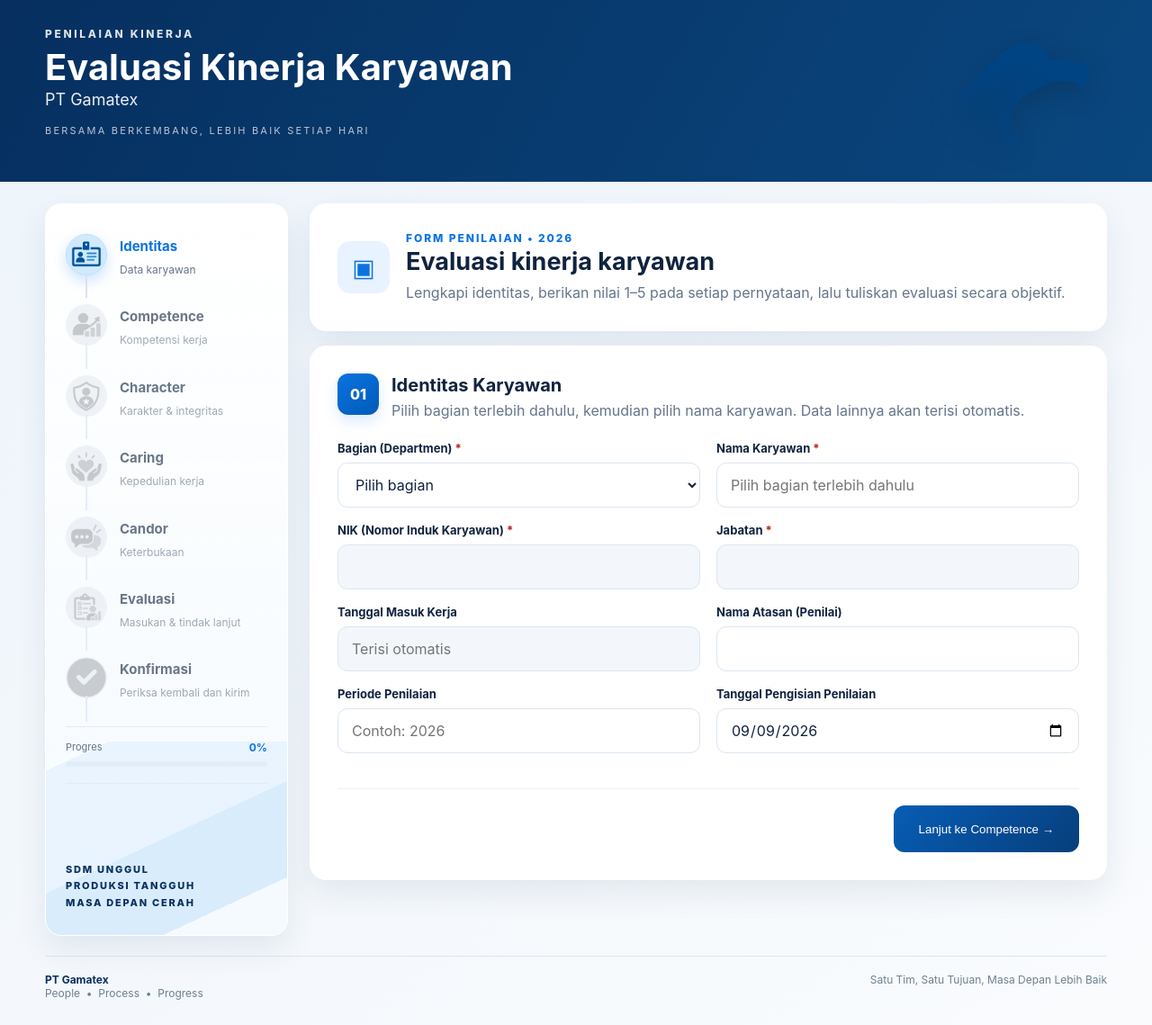
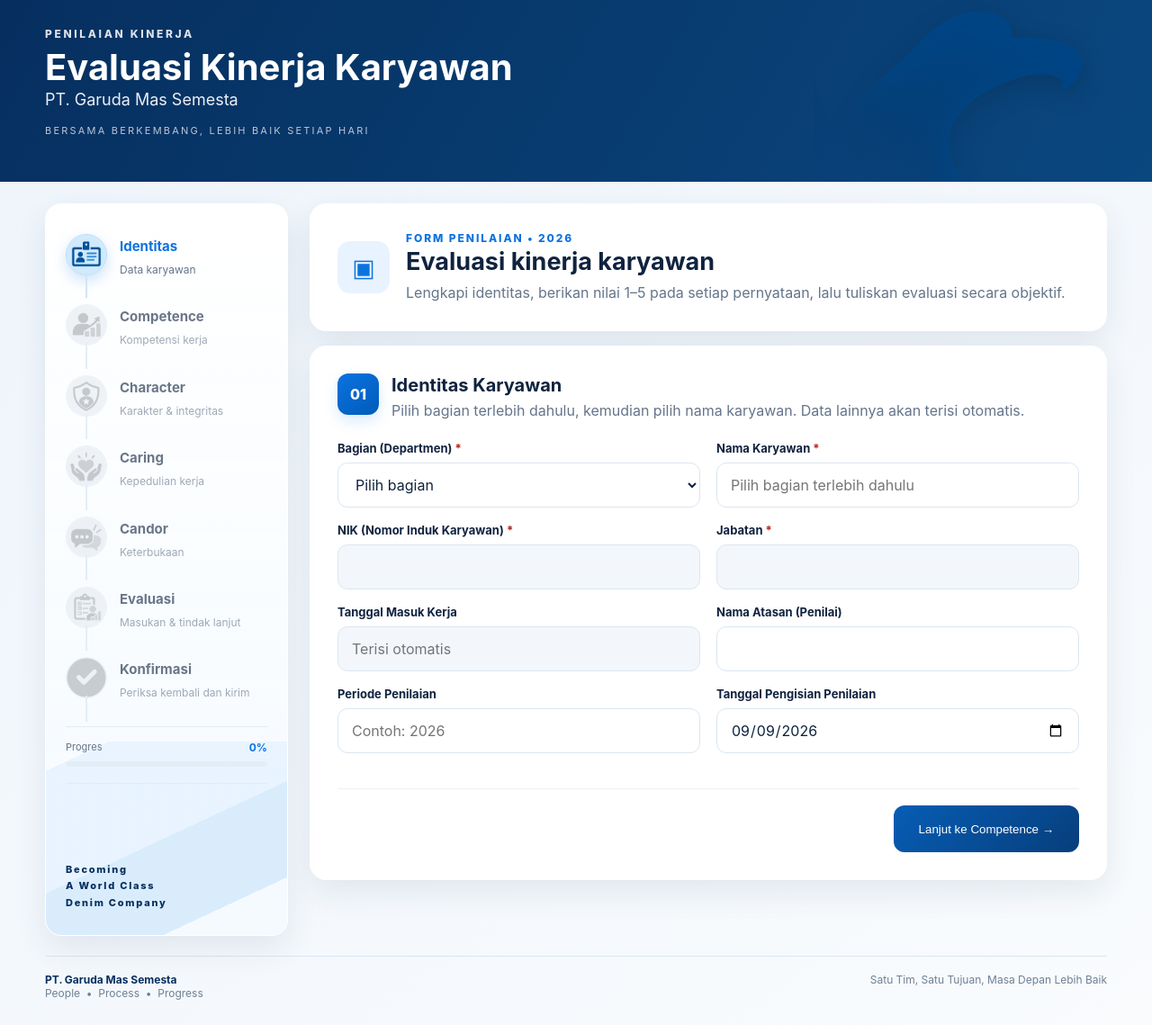
Before and after one commit to hrgagamatex/test, a plain HTML site: page index.html in a window 1280 px wide. Shown: the whole page at 90% size. Drawn offline with Linux system fonts and the light colour scheme.

Commit message:
Update index.html

```diff
--- a/index.html
+++ b/index.html
@@ -59,7 +59,7 @@
 .step.done .step-num:after{content:none!important}
 
 /* Logo di atas background header */
-.header-logo{position:absolute;z-index:2;right:8px;top:50%;width:190px;max-height:155px;object-fit:contain;transform:translateY(-50%);opacity:1;filter:drop-shadow(0 8px 14px rgba(0,0,0,.16));pointer-events:none}
+.header-logo{position:absolute;z-index:2;right:8px;top:50%;object-fit:contain;transform:translateY(-50%);opacity:1;filter:drop-shadow(0 8px 14px rgba(0,0,0,.16));pointer-events:none}
 .top-inner{padding-right:225px}
 @media(max-width:700px){.header-logo{right:2px;width:118px;max-height:105px}.top-inner{padding-right:120px}.topbar h1{max-width:250px}}
 @media(max-width:390px){.header-logo{width:96px;right:-2px}.top-inner{padding-right:96px}.topbar h1{font-size:22px;max-width:225px}.tagline{max-width:210px;line-height:1.5}}
@@ -67,7 +67,7 @@
 </style>
 </head>
 <body>
-  <header class="topbar"><div class="top-inner"><div class="eyebrow-top">Penilaian Kinerja</div><h1>Evaluasi Kinerja Karyawan</h1><p class="company">PT Gamatex</p><p class="tagline">Bersama berkembang, lebih baik setiap hari</p><img class="header-logo" src="assets/images/Backheader.png" alt="Logo PT Gamatex"></div></header>
+  <header class="topbar"><div class="top-inner"><div class="eyebrow-top">Penilaian Kinerja</div><h1>Evaluasi Kinerja Karyawan</h1><p class="company">PT. Garuda Mas Semesta</p><p class="tagline">Bersama berkembang, lebih baik setiap hari</p><img class="header-logo" src="assets/images/Backheader.png" alt="Logo PT Gamatex"></div></header>
   <main class="layout">
     <aside class="sidebar" id="wizardSidebar">
       <div class="step active" data-step="0"><div class="step-num"><img class="step-icon" src="assets/icons/icon-identitas.png" alt=""></div><div><strong>Identitas</strong><small>Data karyawan</small></div></div>
@@ -78,7 +78,7 @@
       <div class="step" data-step="5"><div class="step-num"><img class="step-icon" src="assets/icons/icon-evaluasi.png" alt=""></div><div><strong>Evaluasi</strong><small>Masukan & tindak lanjut</small></div></div>
       <div class="step" data-step="6"><div class="step-num"><img class="step-icon" src="assets/icons/icon-konfirmasi.png" alt=""></div><div><strong>Konfirmasi</strong><small>Periksa kembali dan kirim</small></div></div>
       <div class="side-progress"><div class="side-progress-meta"><span>Progres</span><strong id="progressText">0%</strong></div><div class="side-progress-bar"><span id="progressBar"></span></div></div>
-      <div class="side-note">SDM UNGGUL<br>PRODUKSI TANGGUH<br>MASA DEPAN CERAH</div>
+      <div class="side-note">Becoming<br>A World Class<br>Denim Company</div>
     </aside>
     <div class="content"><section class="card hero"><div class="hero-icon">▣</div><div><div class="eyebrow">Form Penilaian • 2026</div><h2>Evaluasi kinerja karyawan</h2><p>Lengkapi identitas, berikan nilai 1–5 pada setiap pernyataan, lalu tuliskan evaluasi secara objektif.</p></div></section>
     <form id="assessment" action="https://script.google.com/macros/s/AKfycbyrOuvyOvEftL6e2guwQIxh04pwG_FqqrRlX5NOpnZA0TZbXdk71WybgDjnYjj22Z7R/exec" method="POST" target="submitTarget">
@@ -110,7 +110,7 @@
     <iframe name="submitTarget" id="submitTarget" hidden></iframe>
     </div>
   </main>
-  <footer class="footer"><div><strong>PT Gamatex</strong><br>People &nbsp;•&nbsp; Process &nbsp;•&nbsp; Progress</div><div>Satu Tim, Satu Tujuan, Masa Depan Lebih Baik</div></footer>
+  <footer class="footer"><div><strong>PT. Garuda Mas Semesta</strong><br>People &nbsp;•&nbsp; Process &nbsp;•&nbsp; Progress</div><div>Satu Tim, Satu Tujuan, Masa Depan Lebih Baik</div></footer>
   <script>
     const EMPLOYEE_DATA_URL='./data/karyawan.json';
     const groups=[
```
